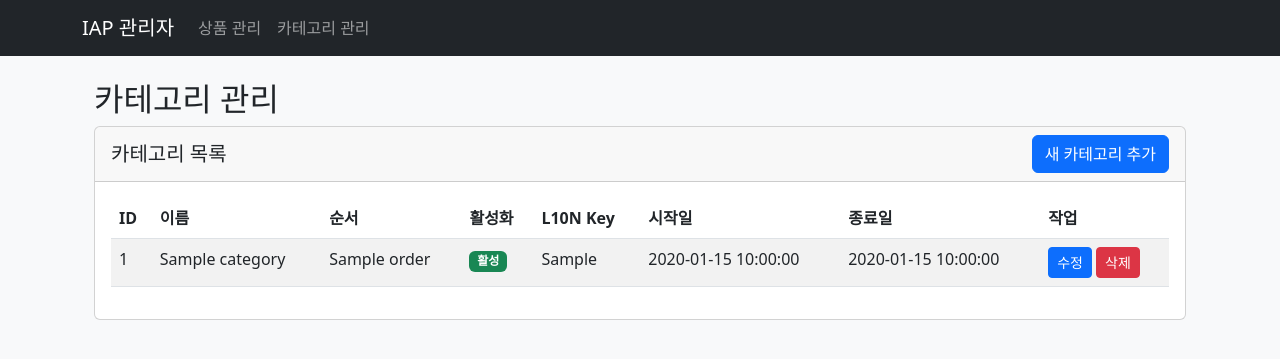
After one commit to planetarium/NineChronicles.IAP, a Python web app: template backoffice/templates/categories.html in a window 1280 px wide. The commit adds this page. Shown: the top 359 px of the page. Run offline with Jinja, Linux system fonts and the light colour scheme; the template is opened without the code that fills it: most values are stand-ins (such as "Sample title", 1, 10 or a date in 2020).

Commit message:
Manage category table

```diff
--- a/backoffice/templates/base.html
+++ b/backoffice/templates/base.html
@@ -11,10 +11,18 @@
 
     <nav class="navbar navbar-expand-lg navbar-dark bg-dark">
         <div class="container">
-            <a class="navbar-brand" href="/products">Backoffice</a>
-            <div class="collapse navbar-collapse">
+            <a class="navbar-brand" href="/">IAP 관리자</a>
+            <button class="navbar-toggler" type="button" data-bs-toggle="collapse" data-bs-target="#navbarNav">
+                <span class="navbar-toggler-icon"></span>
+            </button>
+            <div class="collapse navbar-collapse" id="navbarNav">
                 <ul class="navbar-nav">
-                    <li class="nav-item"><a class="nav-link" href="/products">📦 제품 관리</a></li>
+                    <li class="nav-item">
+                        <a class="nav-link" href="/products">상품 관리</a>
+                    </li>
+                    <li class="nav-item">
+                        <a class="nav-link" href="/categories">카테고리 관리</a>
+                    </li>
                 </ul>
             </div>
         </div>
--- /dev/null
+++ b/backoffice/templates/categories.html
@@ -0,0 +1,146 @@
+{% extends "base.html" %}
+
+{% block content %}
+<div class="container mt-4">
+    <h2>카테고리 관리</h2>
+
+    <!-- 카테고리 목록 -->
+    <div class="card mb-4">
+        <div class="card-header d-flex justify-content-between align-items-center">
+            <h5 class="mb-0">카테고리 목록</h5>
+            <button type="button" class="btn btn-primary" data-bs-toggle="modal" data-bs-target="#categoryModal">
+                새 카테고리 추가
+            </button>
+        </div>
+        <div class="card-body">
+            <div class="table-responsive">
+                <table class="table table-striped">
+                    <thead>
+                        <tr>
+                            <th>ID</th>
+                            <th>이름</th>
+                            <th>순서</th>
+                            <th>활성화</th>
+                            <th>L10N Key</th>
+                            <th>시작일</th>
+                            <th>종료일</th>
+                            <th>작업</th>
+                        </tr>
+                    </thead>
+                    <tbody>
+                        {% for category in categories %}
+                        <tr>
+                            <td>{{ category.id }}</td>
+                            <td>{{ category.name }}</td>
+                            <td>{{ category.order }}</td>
+                            <td>
+                                <span class="badge {% if category.active %}bg-success{% else %}bg-danger{% endif %}">
+                                    {{ "활성" if category.active else "비활성" }}
+                                </span>
+                            </td>
+                            <td>{{ category.l10n_key }}</td>
+                            <td>{{ category.open_timestamp or "-" }}</td>
+                            <td>{{ category.close_timestamp or "-" }}</td>
+                            <td>
+                                <button type="button" class="btn btn-sm btn-primary edit-category" data-category='{{ category|tojson }}'>
+                                    수정
+                                </button>
+                                <a href="/categories/delete/{{ category.id }}" class="btn btn-sm btn-danger" onclick="return confirm('정말 삭제하시겠습니까?')">
+                                    삭제
+                                </a>
+                            </td>
+                        </tr>
+                        {% endfor %}
+                    </tbody>
+                </table>
+            </div>
+        </div>
+    </div>
+</div>
+
+<!-- 카테고리 모달 -->
+<div class="modal fade" id="categoryModal" tabindex="-1">
+    <div class="modal-dialog">
+        <div class="modal-content">
+            <div class="modal-header">
+                <h5 class="modal-title">카테고리 추가/수정</h5>
+                <button type="button" class="btn-close" data-bs-dismiss="modal"></button>
+            </div>
+            <div class="modal-body">
+                <form id="categoryForm" action="/categories/save" method="post">
+                    <input type="hidden" name="id" id="categoryId">
+                    <div class="mb-3">
+                        <label for="name" class="form-label">이름</label>
+                        <input type="text" class="form-control" id="name" name="name" required>
+                    </div>
+                    <div class="mb-3">
+                        <label for="order" class="form-label">순서</label>
+                        <input type="number" class="form-control" id="order" name="order" required>
+                    </div>
+                    <div class="mb-3">
+                        <label for="l10n_key" class="form-label">L10N Key</label>
+                        <input type="text" class="form-control" id="l10n_key" name="l10n_key" required>
+                    </div>
+                    <div class="mb-3">
+                        <div class="form-check">
+                            <input type="checkbox" class="form-check-input" id="active" name="active">
+                            <label class="form-check-label" for="active">활성화</label>
+                        </div>
+                    </div>
+                    <div class="mb-3">
+                        <label for="open_timestamp" class="form-label">시작일</label>
+                        <input type="datetime-local" class="form-control" id="open_timestamp" name="open_timestamp">
+                    </div>
+                    <div class="mb-3">
+                        <label for="close_timestamp" class="form-label">종료일</label>
+                        <input type="datetime-local" class="form-control" id="close_timestamp" name="close_timestamp">
+                    </div>
+                </form>
+            </div>
+            <div class="modal-footer">
+                <button type="button" class="btn btn-secondary" data-bs-dismiss="modal">취소</button>
+                <button type="submit" form="categoryForm" class="btn btn-primary">저장</button>
+            </div>
+        </div>
+    </div>
+</div>
+
+<script>
+function editCategory(category) {
+    document.getElementById('categoryId').value = category.id;
+    document.getElementById('name').value = category.name;
+    document.getElementById('order').value = category.order;
+    document.getElementById('l10n_key').value = category.l10n_key;
+    document.getElementById('active').checked = category.active;
+
+    if (category.open_timestamp) {
+        document.getElementById('open_timestamp').value = category.open_timestamp.slice(0, 16);
+    } else {
+        document.getElementById('open_timestamp').value = '';
+    }
+
+    if (category.close_timestamp) {
+        document.getElementById('close_timestamp').value = category.close_timestamp.slice(0, 16);
+    } else {
+        document.getElementById('close_timestamp').value = '';
+    }
+
+    const modal = new bootstrap.Modal(document.getElementById('categoryModal'));
+    modal.show();
+}
+
+// 모달이 닫힐 때 폼 초기화
+document.getElementById('categoryModal').addEventListener('hidden.bs.modal', function () {
+    document.getElementById('categoryForm').reset();
+    document.getElementById('categoryId').value = '';
+});
+
+// 수정 버튼에 이벤트 리스너 추가
+document.querySelectorAll('.edit-category').forEach(button => {
+    button.addEventListener('click', function() {
+        const categoryData = JSON.parse(this.dataset.category);
+        editCategory(categoryData);
+    });
+});
+</script>
+{% endblock %}
```
Also changed, not shown: backoffice/main.py (+62 -1 lines), common/models/product.py (+16 -1 lines).
